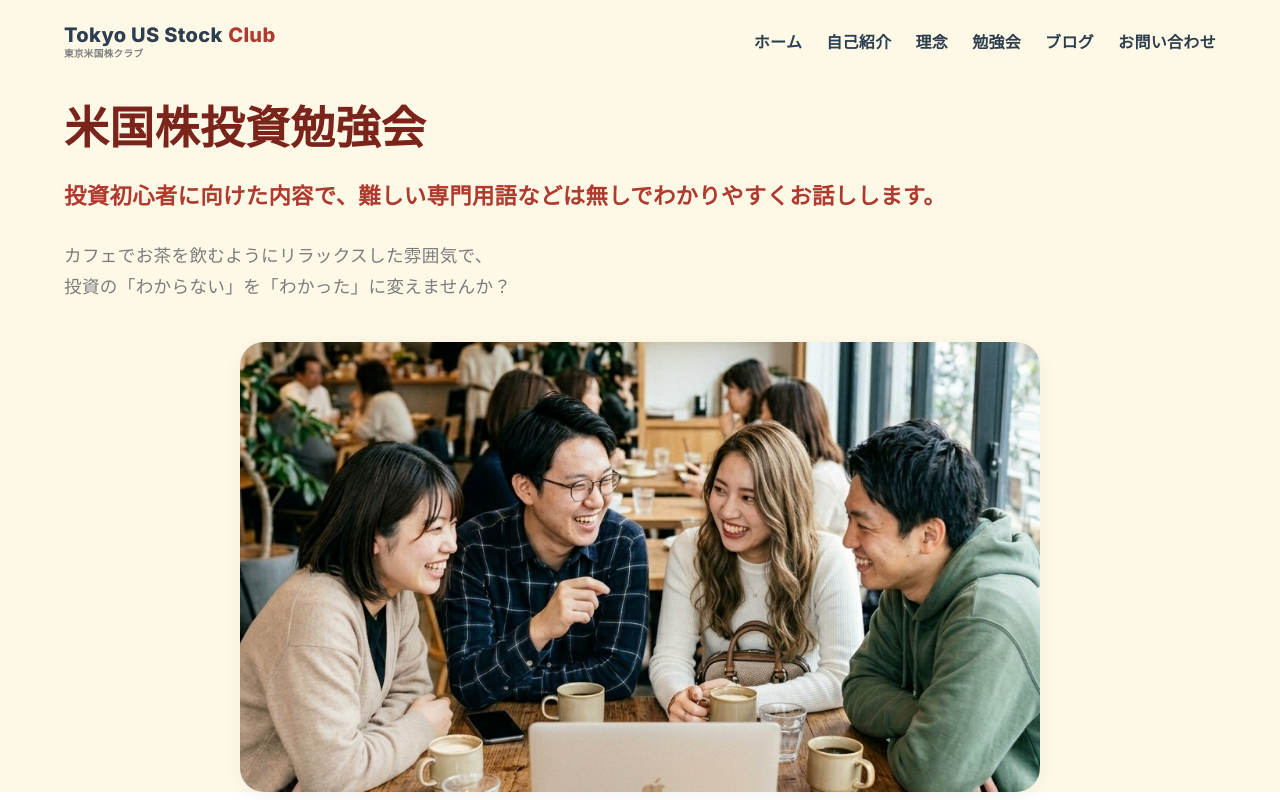
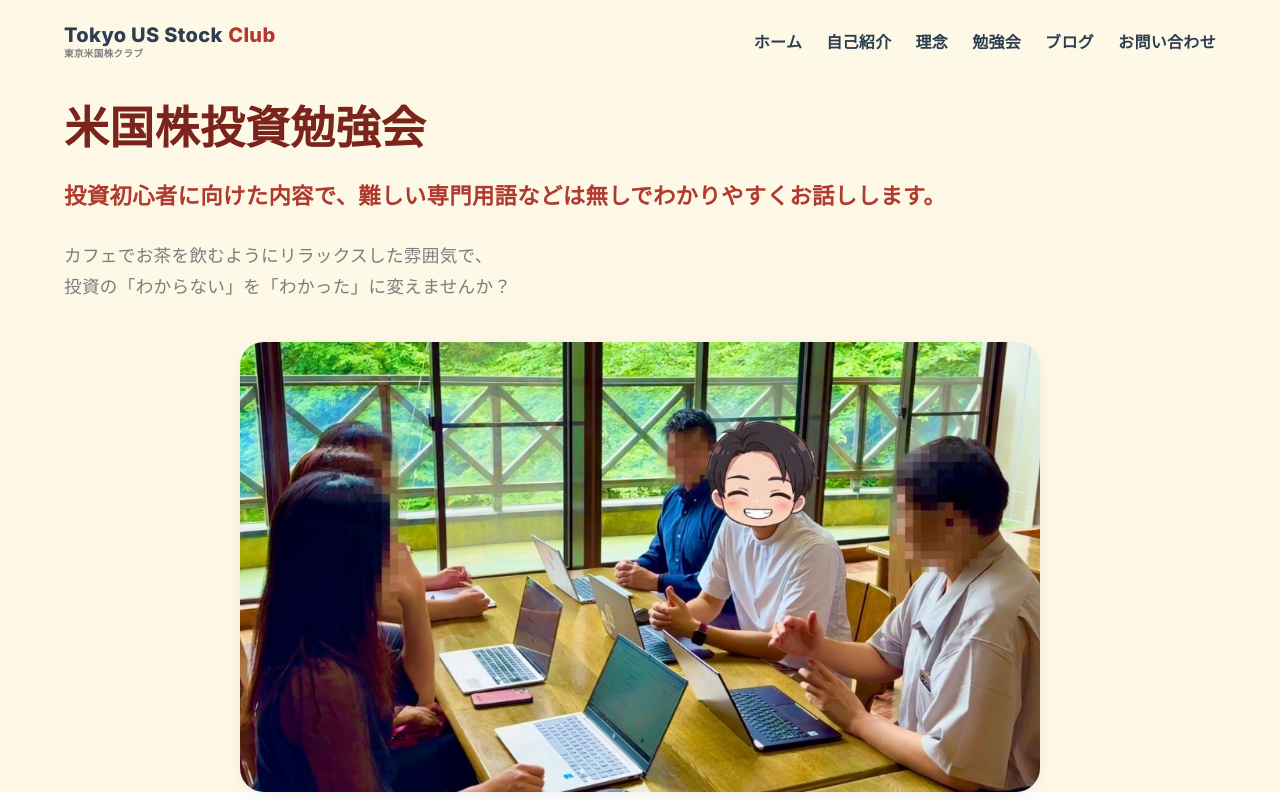
Before and after one commit to yutarotobioka0121-ship-it/tokyo-us-stock-site, a Next.js app: page /seminar in a window 1280 px wide. Built offline with nearby package versions, Linux system fonts and the light colour scheme; no server answers; a web font is replaced by a local one.

Commit message:
feat: update study group section image with new user-provided image

```diff
--- a/src/app/page.tsx
+++ b/src/app/page.tsx
@@ -100,7 +100,7 @@ export default async function Home() {
               <div className="featured-image-mobile" style={{ margin: '2rem auto', width: '100%' }}>
                 <div className="featured-image-wrapper glass-card">
                   <Image
-                    src="/workshop.png"
+                    src="/workshop.jpg"
                     alt="Investment Workshop"
                     width={600}
                     height={450}
@@ -129,7 +129,7 @@ export default async function Home() {
             <div className="featured-image-container featured-image-desktop slide-up delay-1">
               <div className="featured-image-wrapper glass-card">
                 <Image
-                  src="/workshop.png"
+                  src="/workshop.jpg"
                   alt="Investment Workshop"
                   width={600}
                   height={450}
--- a/src/app/seminar/page.tsx
+++ b/src/app/seminar/page.tsx
@@ -70,7 +70,7 @@ export default async function SeminarPage() {
           </p>
           <div className="seminar-hero-image" style={{ borderRadius: '24px', overflow: 'hidden', boxShadow: 'var(--shadow-soft)', maxWidth: '800px', margin: '2rem auto 0 auto', aspectRatio: '16/9', position: 'relative' }}>
             <Image
-              src="/workshop.png"
+              src="/workshop.jpg"
               alt="勉強会の様子"
               fill
               style={{ objectFit: 'cover' }}
```
Also changed, not shown: public/workshop.jpg (added), public/workshop.png (deleted).
